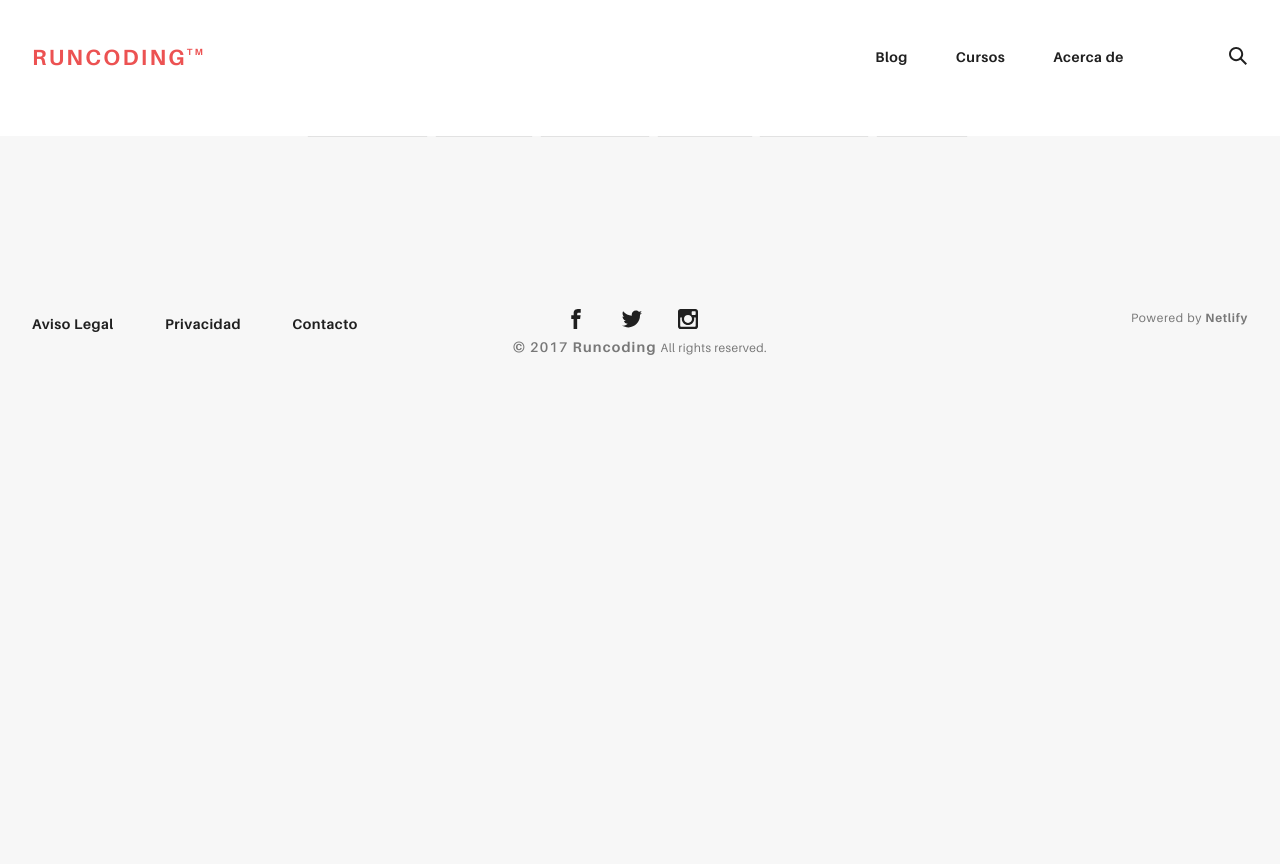
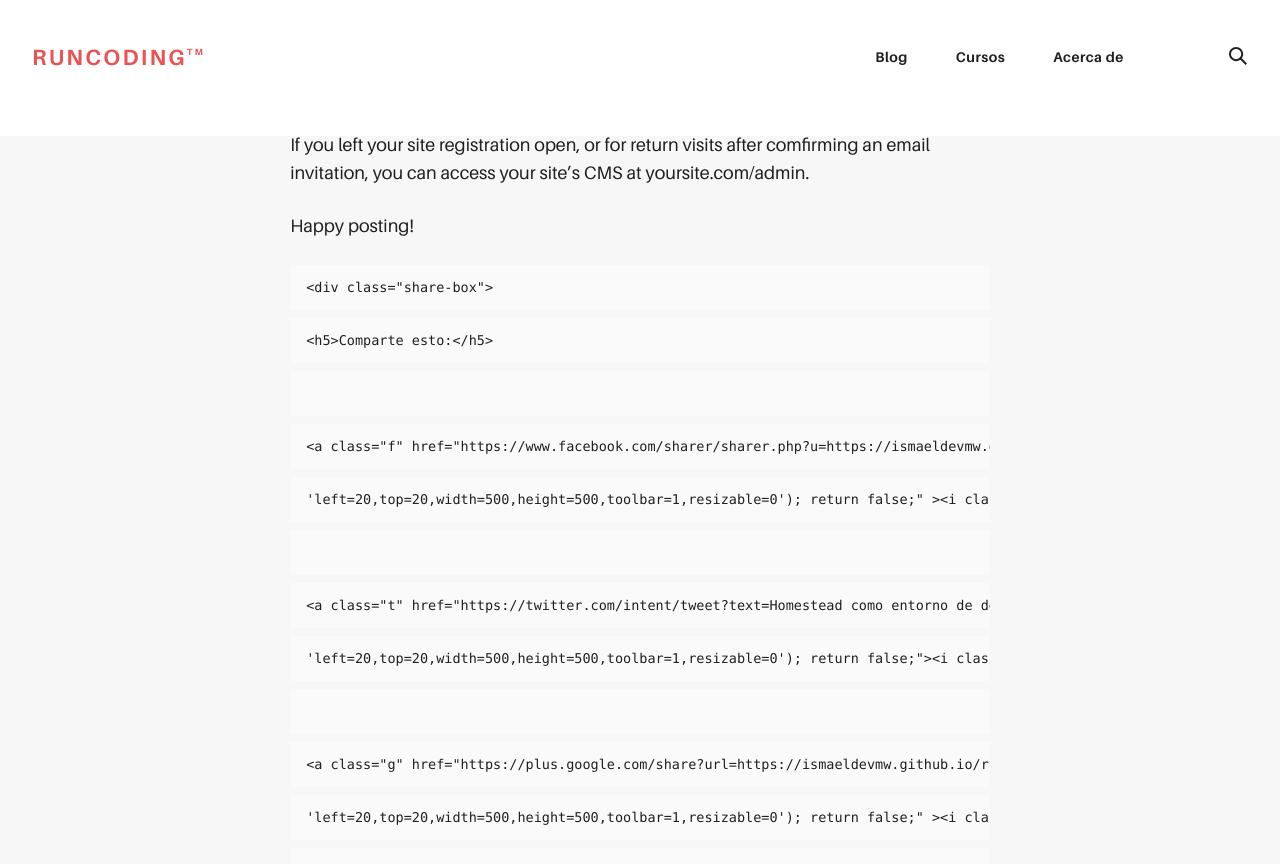
Before and after one commit to ismaeldevmw/runcoding, a Jekyll site: the page built from _posts/2017-09-23-homestead-como-entorno-de-desarrollo-pr.md, in a window 1280 px wide and 900 px high, scrolled down 1679 px. Shown: the top 864 px of the window. Built offline with Jekyll 4.4.1, drawn with Linux system fonts in a browser that asks for light colours; before the commit the page ends 2084 px from its top, so only the background shows below that; some of the changed text lies outside the part shown.

Commit message:
Update Articulos “2017-09-23-homestead-como-entorno-de-desarrollo-pr”

````diff
--- a/_posts/2017-09-23-homestead-como-entorno-de-desarrollo-pr.md
+++ b/_posts/2017-09-23-homestead-como-entorno-de-desarrollo-pr.md
@@ -15,3 +14,95 @@
 Take a look at the source for this post to get an idea about how it works.
 
 <script src="https://gist.github.com/ismaeldevmw/be5afff123ac9f36c9f3177861feb40a.js"></script>
+
+## Accessing the CMS
+
+Your site CMS is now fully configured and ready for login!
+
+If you set your registration preference to “Invite only,” you’ll need to invite yourself (and anyone else you choose) as a site user. To do this, select the Identity tab from your site dashboard, and then select the Invite users button. Invited users will receive an email invitation with a confirmation link. Clicking the link will take you to your site with a login prompt.
+
+If you left your site registration open, or for return visits after comfirming an email invitation, you can access your site’s CMS at yoursite.com/admin.
+
+Happy posting!
+
+
+
+```
+<div class="share-box">
+```
+
+```
+<h5>Comparte esto:</h5>
+```
+
+```
+
+```
+
+```
+<a class="f" href="https://www.facebook.com/sharer/sharer.php?u={{ site.url }}{{site.baseurl}}{{ page.url }}" onclick="window.open(this.href, 'mywin',
+```
+
+```
+'left=20,top=20,width=500,height=500,toolbar=1,resizable=0'); return false;" ><i class="fa fa-facebook-official fa"></i><span> facebook</span></a>
+```
+
+```
+
+```
+
+```
+<a class="t" href="https://twitter.com/intent/tweet?text={{ page.title }}&url={{ site.url }}{{site.baseurl}}{{ page.url }}" onclick="window.open(this.href, 'mywin',
+```
+
+```
+'left=20,top=20,width=500,height=500,toolbar=1,resizable=0'); return false;"><i class="fa fa-twitter fa"></i><span> twitter</span></a>
+```
+
+```
+
+```
+
+```
+<a class="g" href="https://plus.google.com/share?url={{ site.url }}{{site.baseurl}}{{ page.url }}" onclick="window.open(this.href, 'mywin',
+```
+
+```
+'left=20,top=20,width=500,height=500,toolbar=1,resizable=0'); return false;" ><i class="fa fa-google-plus fa"></i><span> google</span></a>
+```
+
+```
+
+```
+
+```
+<a class="r" href="http://www.reddit.com/submit?url={{ site.url }}{{site.baseurl}}{{ page.url }}" onclick="window.open(this.href, 'mywin',
+```
+
+```
+'left=20,top=20,width=900,height=500,toolbar=1,resizable=0'); return false;" ><i class="fa fa-reddit fa"></i><span> reddit</span></a>
+```
+
+```
+
+```
+
+```
+<a class="l" href="https://www.linkedin.com/shareArticle?mini=true&url={{ site.url }}{{site.baseurl}}{{ page.url }}&title={{ page.title }}&summary={{ page.desc }}&source=webjeda" onclick="window.open(this.href, 'mywin',
+```
+
+```
+'left=20,top=20,width=500,height=500,toolbar=1,resizable=0'); return false;" ><i class="fa fa-linkedin fa"></i><span> linkedin</span></a>
+```
+
+```
+
+```
+
+```
+<a class="e" href="mailto:?subject={{ page.title }}&amp;body=Check out this site {{ site.url }}{{site.baseurl}}{{ page.url }}"><i class="fa fa-envelope fa"></i><span> email</span></a>
+```
+
+```
+</div>
+```
````
Also changed, not shown: other parts of _posts/2017-09-23-homestead-como-entorno-de-desarrollo-pr.md (+2 -3 lines), assets/images/uploads/Community-Manager-1099x550.png (added).
